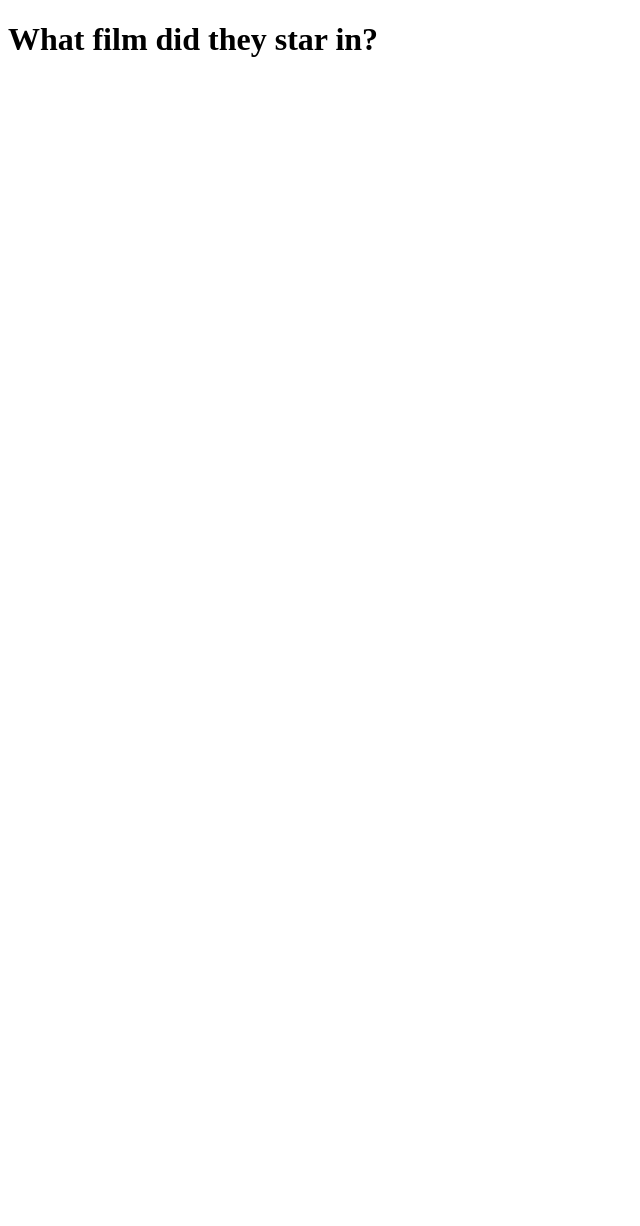
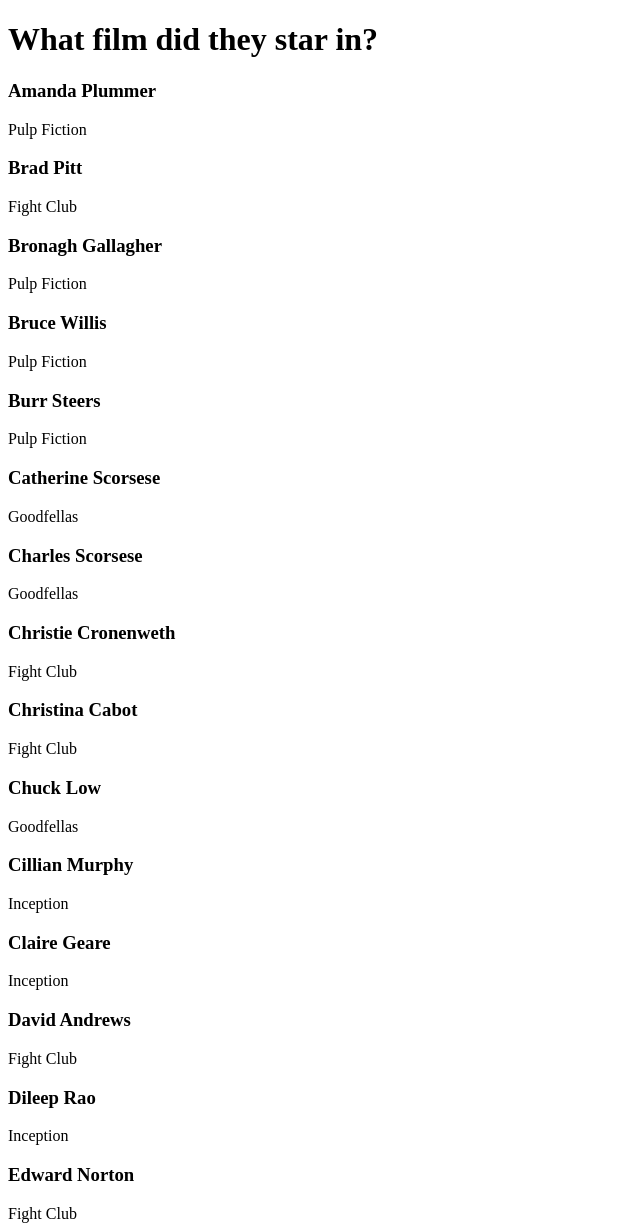
Before and after one commit to estherhzcam/actorlist, a plain HTML site: page index.html in a window 1280 px wide. Shown: the top 1226 px of the page, without its empty margins (0-640 px from the left). Before the commit the page ends 800 px from the top, so only its background shows below. Drawn offline with Linux system fonts and the light colour scheme.

Commit message:
modified html and added actors' info to the template

```diff
--- a/index.html
+++ b/index.html
@@ -13,8 +13,8 @@
         <section id="filters"></section>
     </header>
     <main>
-        <section>
-            <template></template>
+        <section class="info">
+            <template><h3 class=name>Actor name</h3><section class="film"></section></template>
         </section>
     </main>
     <footer></footer>
--- a/script.js
+++ b/script.js
@@ -0,0 +1,496 @@
+const actors = [
+    {
+        "fullname": "Amanda Plummer",
+        "movie": "Pulp Fiction"
+ },
+    {
+        "fullname": "Brad Pitt",
+        "movie": "Fight Club"
+ },
+    {
+        "fullname": "Bronagh Gallagher",
+        "movie": "Pulp Fiction"
+ },
+    {
+        "fullname": "Bruce Willis",
+        "movie": "Pulp Fiction"
+ },
+    {
+        "fullname": "Burr Steers",
+        "movie": "Pulp Fiction"
+ },
+    {
+        "fullname": "Catherine Scorsese",
+        "movie": "Goodfellas"
+ },
+    {
+        "fullname": "Charles Scorsese",
+        "movie": "Goodfellas"
+ },
+    {
+        "fullname": "Christie Cronenweth",
+        "movie": "Fight Club"
+ },
+    {
+        "fullname": "Christina Cabot",
+        "movie": "Fight Club"
+ },
+    {
+        "fullname": "Chuck Low",
+        "movie": "Goodfellas"
+ },
+    {
+        "fullname": "Cillian Murphy",
+        "movie": "Inception"
+ },
+    {
+        "fullname": "Claire Geare",
+        "movie": "Inception"
+ },
+    {
+        "fullname": "David Andrews",
+        "movie": "Fight Club"
+ },
+    {
+        "fullname": "Dileep Rao",
+        "movie": "Inception"
+ },
+    {
+        "fullname": "Edward Norton",
+        "movie": "Fight Club"
+ },
+    {
+        "fullname": "Ellen Page",
+        "movie": "Inception"
+ },
+    {
+        "fullname": "Eric Stoltz",
+        "movie": "Pulp Fiction"
+ },
+    {
+        "fullname": "Eugenie Bondurant",
+        "movie": "Fight Club"
+ },
+    {
+        "fullname": "Ezra Buzzington",
+        "movie": "Fight Club"
+ },
+    {
+        "fullname": "Frank DiLeo",
+        "movie": "Goodfellas"
+ },
+    {
+        "fullname": "Frank Sivero",
+        "movie": "Goodfellas"
+ },
+    {
+        "fullname": "Frank Vincent",
+        "movie": "Goodfellas"
+ },
+    {
+        "fullname": "Frank Whaley",
+        "movie": "Pulp Fiction"
+ },
+    {
+        "fullname": "George Maguire",
+        "movie": "Fight Club"
+ },
+    {
+        "fullname": "Gina Mastrogiacomo",
+        "movie": "Goodfellas"
+ },
+    {
+        "fullname": "Helena Bonham Carter",
+        "movie": "Fight Club"
+ },
+    {
+        "fullname": "Henny Youngman",
+        "movie": "Goodfellas"
+ },
+    {
+        "fullname": "Joe Pesci",
+        "movie": "Goodfellas"
+ },
+    {
+        "fullname": "John Travolta",
+        "movie": "Pulp Fiction"
+ },
+    {
+        "fullname": "Joseph Gordon-Levitt",
+        "movie": "Inception"
+ },
+    {
+        "fullname": "Ken Watanabe",
+        "movie": "Inception"
+ },
+    {
+        "fullname": "Laura Lovelace",
+        "movie": "Pulp Fiction"
+ },
+    {
+        "fullname": "Leonardo DiCaprio",
+        "movie": "Inception"
+ },
+    {
+        "fullname": "Lorraine Bracco",
+        "movie": "Goodfellas"
+ },
+    {
+        "fullname": "Lukas Haas",
+        "movie": "Inception"
+ },
+    {
+        "fullname": "Magnus Nolan",
+        "movie": "Inception"
+ },
+    {
+        "fullname": "Marion Cotillard",
+        "movie": "Inception"
+ },
+    {
+        "fullname": "Meat Loaf",
+        "movie": "Fight Club"
+ },
+    {
+        "fullname": "Michael Caine",
+        "movie": "Inception"
+ },
+    {
+        "fullname": "Mike Starr",
+        "movie": "Goodfellas"
+ },
+    {
+        "fullname": "Paul Calderon",
+        "movie": "Pulp Fiction"
+ },
+    {
+        "fullname": "Paul Sorvino",
+        "movie": "Goodfellas"
+ },
+    {
+        "fullname": "Pete Postlethwaite",
+        "movie": "Inception"
+ },
+    {
+        "fullname": "Phil LaMarr",
+        "movie": "Pulp Fiction"
+ },
+    {
+        "fullname": "Rachel Singer",
+        "movie": "Fight Club"
+ },
+    {
+        "fullname": "Ray Liotta",
+        "movie": "Goodfellas"
+ },
+    {
+        "fullname": "Richmond Arquette",
+        "movie": "Fight Club"
+ },
+    {
+        "fullname": "Robert De Niro",
+        "movie": "Goodfellas"
+ },
+    {
+        "fullname": "Rosanna Arquette",
+        "movie": "Pulp Fiction"
+ },
+    {
+        "fullname": "Samuel L. Jackson",
+        "movie": "Pulp Fiction"
+ },
+    {
+        "fullname": "Sydney 'Big Dawg' Colston",
+        "movie": "Fight Club"
+ },
+    {
+        "fullname": "Tai-Li Lee",
+        "movie": "Inception"
+ },
+    {
+        "fullname": "Tim DeZarn",
+        "movie": "Fight Club"
+ },
+    {
+        "fullname": "Tim Roth",
+        "movie": "Pulp Fiction"
+ },
+    {
+        "fullname": "Tom Berenger",
+        "movie": "Inception"
+ },
+    {
+        "fullname": "Tom Hardy",
+        "movie": "Inception"
+ },
+    {
+        "fullname": "Tony Darrow",
+        "movie": "Goodfellas"
+ },
+    {
+        "fullname": "Uma Thurman",
+        "movie": "Pulp Fiction"
+ },
+    {
+        "fullname": "Ving Rhames",
+        "movie": "Pulp Fiction"
+ },
+    {
+        "fullname": "Zach Grenier",
+        "movie": "Fight Club"
+ },
+
+    {
+        "fullname": "Amanda Plummer",
+        "movie": "Pulp Fiction"
+ },
+    {
+        "fullname": "Brad Pitt",
+        "movie": "Fight Club"
+ },
+    {
+        "fullname": "Bronagh Gallagher",
+        "movie": "Pulp Fiction"
+ },
+    {
+        "fullname": "Bruce Willis",
+        "movie": "Pulp Fiction"
+ },
+    {
+        "fullname": "Burr Steers",
+        "movie": "Pulp Fiction"
+ },
+    {
+        "fullname": "Catherine Scorsese",
+        "movie": "Goodfellas"
+ },
+    {
+        "fullname": "Charles Scorsese",
+        "movie": "Goodfellas"
+ },
+    {
+        "fullname": "Christie Cronenweth",
+        "movie": "Fight Club"
+ },
+    {
+        "fullname": "Christina Cabot",
+        "movie": "Fight Club"
+ },
+    {
+        "fullname": "Chuck Low",
+        "movie": "Goodfellas"
+ },
+    {
+        "fullname": "Cillian Murphy",
+        "movie": "Inception"
+ },
+    {
+        "fullname": "Claire Geare",
+        "movie": "Inception"
+ },
+    {
+        "fullname": "David Andrews",
+        "movie": "Fight Club"
+ },
+    {
+        "fullname": "Dileep Rao",
+        "movie": "Inception"
+ },
+    {
+        "fullname": "Edward Norton",
+        "movie": "Fight Club"
+ },
+    {
+        "fullname": "Ellen Page",
+        "movie": "Inception"
+ },
+    {
+        "fullname": "Eric Stoltz",
+        "movie": "Pulp Fiction"
+ },
+    {
+        "fullname": "Eugenie Bondurant",
+        "movie": "Fight Club"
+ },
+    {
+        "fullname": "Ezra Buzzington",
+        "movie": "Fight Club"
+ },
+    {
+        "fullname": "Frank DiLeo",
+        "movie": "Goodfellas"
+ },
+    {
+        "fullname": "Frank Sivero",
+        "movie": "Goodfellas"
+ },
+    {
+        "fullname": "Frank Vincent",
+        "movie": "Goodfellas"
+ },
+    {
+        "fullname": "Frank Whaley",
+        "movie": "Pulp Fiction"
+ },
+    {
+        "fullname": "George Maguire",
+        "movie": "Fight Club"
+ },
+    {
+        "fullname": "Gina Mastrogiacomo",
+        "movie": "Goodfellas"
+ },
+    {
+        "fullname": "Helena Bonham Carter",
+        "movie": "Fight Club"
+ },
+    {
+        "fullname": "Henny Youngman",
+        "movie": "Goodfellas"
+ },
+    {
+        "fullname": "Joe Pesci",
+        "movie": "Goodfellas"
+ },
+    {
+        "fullname": "John Travolta",
+        "movie": "Pulp Fiction"
+ },
+    {
+        "fullname": "Joseph Gordon-Levitt",
+        "movie": "Inception"
+ },
+    {
+        "fullname": "Ken Watanabe",
+        "movie": "Inception"
+ },
+    {
+        "fullname": "Laura Lovelace",
+        "movie": "Pulp Fiction"
+ },
+    {
+        "fullname": "Leonardo DiCaprio",
+        "movie": "Inception"
+ },
+    {
+        "fullname": "Lorraine Bracco",
+        "movie": "Goodfellas"
+ },
+    {
+        "fullname": "Lukas Haas",
+        "movie": "Inception"
+ },
+    {
+        "fullname": "Magnus Nolan",
+        "movie": "Inception"
+ },
+    {
+        "fullname": "Marion Cotillard",
+        "movie": "Inception"
+ },
+    {
+        "fullname": "Meat Loaf",
+        "movie": "Fight Club"
+ },
+    {
+        "fullname": "Michael Caine",
+        "movie": "Inception"
+ },
+    {
+        "fullname": "Mike Starr",
+        "movie": "Goodfellas"
+ },
+    {
+        "fullname": "Paul Calderon",
+        "movie": "Pulp Fiction"
+ },
+    {
+        "fullname": "Paul Sorvino",
+        "movie": "Goodfellas"
+ },
+    {
+        "fullname": "Pete Postlethwaite",
+        "movie": "Inception"
+ },
+    {
+        "fullname": "Phil LaMarr",
+        "movie": "Pulp Fiction"
+ },
+    {
+        "fullname": "Rachel Singer",
+        "movie": "Fight Club"
+ },
+    {
+        "fullname": "Ray Liotta",
+        "movie": "Goodfellas"
+ },
+    {
+        "fullname": "Richmond Arquette",
+        "movie": "Fight Club"
+ },
+    {
+        "fullname": "Robert De Niro",
+        "movie": "Goodfellas"
+ },
+    {
+        "fullname": "Rosanna Arquette",
+        "movie": "Pulp Fiction"
+ },
+    {
+        "fullname": "Samuel L. Jackson",
+        "movie": "Pulp Fiction"
+ },
+    {
+        "fullname": "Sydney 'Big Dawg' Colston",
+        "movie": "Fight Club"
+ },
+    {
+        "fullname": "Tai-Li Lee",
+        "movie": "Inception"
+ },
+    {
+        "fullname": "Tim DeZarn",
+        "movie": "Fight Club"
+ },
+    {
+        "fullname": "Tim Roth",
+        "movie": "Pulp Fiction"
+ },
+    {
+        "fullname": "Tom Berenger",
+        "movie": "Inception"
+ },
+    {
+        "fullname": "Tom Hardy",
+        "movie": "Inception"
+ },
+    {
+        "fullname": "Tony Darrow",
+        "movie": "Goodfellas"
+ },
+    {
+        "fullname": "Uma Thurman",
+        "movie": "Pulp Fiction"
+ },
+    {
+        "fullname": "Ving Rhames",
+        "movie": "Pulp Fiction"
+ },
+    {
+        "fullname": "Zach Grenier",
+        "movie": "Fight Club"
+ }
+
+]
+
+console.log(actors)
+actors.forEach(showActors)
+
+function showActors(actor) {
+    const template = document.querySelector("template").content
+    const clone = template.cloneNode(true);
+    clone.querySelector("h3").textContent = actor.fullname
+    clone.querySelector(".film").textContent = actor.movie
+    const parent = document.querySelector(".info");
+    parent.appendChild(clone);
+}
```
